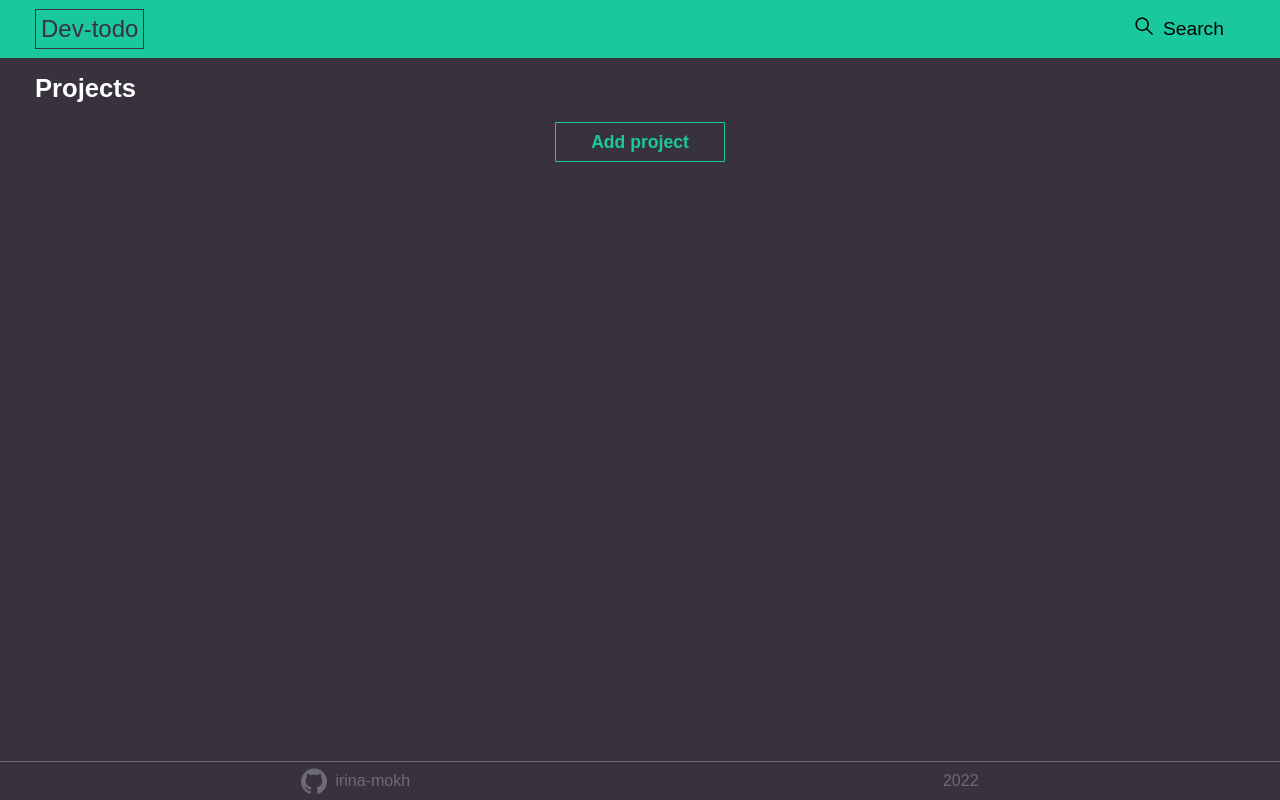
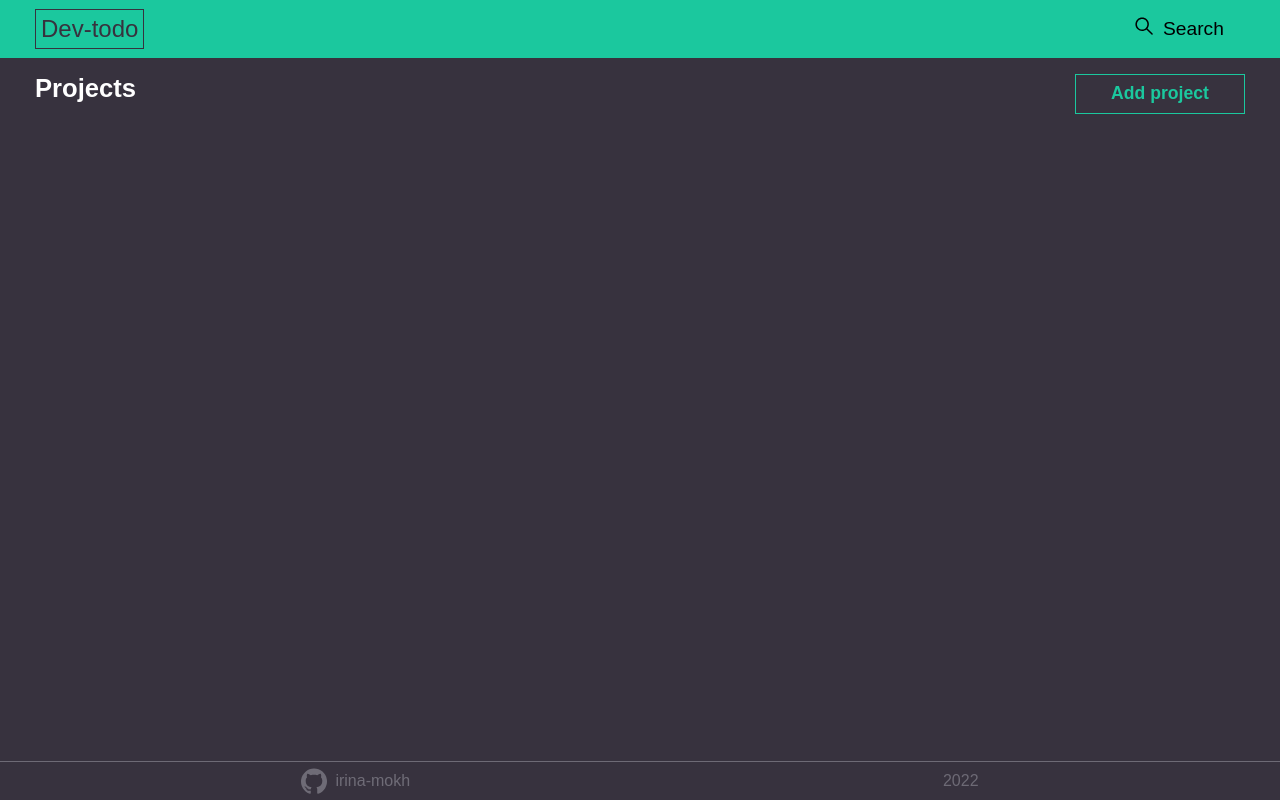
Before and after one commit to irina-mokh/dev-todo, a React (Create React App) app: page / in a window 1280 px wide. Built offline with nearby package versions, Linux system fonts and the light colour scheme.

Commit message:
feat: change home page layout

```diff
--- a/src/components/Home/Home.scss
+++ b/src/components/Home/Home.scss
@@ -3,6 +3,16 @@
 .home {
 	flex-grow: 1;
 	margin: 1em 0;
+}
+
+.main {
+	&__header {
+		display: flex;
+		justify-content: space-between;
+		.btn {
+			margin: 0 0 0 1em;
+		}
+	}
 }
 .projects {
 	margin: 0.6em 0;
--- a/src/components/Home/Home.tsx
+++ b/src/components/Home/Home.tsx
@@ -13,9 +13,8 @@ export const Home = () => {
   return (
     <main className="home main">
       <div className="container">
-        <h1 className="app__heading">Projects</h1>
-        <section>
-          <ul className="projects">{projects}</ul>
+        <header className="main__header">
+          <h1 className="app__heading">Projects</h1>
           <button className="btn" onClick={openModal}>
             Add project
           </button>
@@ -24,6 +23,9 @@ export const Home = () => {
               <CreateProject close={closeModal} />
             </Modal>
           )}
+        </header>
+        <section>
+          <ul className="projects">{projects}</ul>
         </section>
       </div>
     </main>
--- a/src/components/ProjectThumb/ProjectThumb.scss
+++ b/src/components/ProjectThumb/ProjectThumb.scss
@@ -3,14 +3,17 @@
 .project-thumb {
 	position: relative;
 	min-width: 200px;
-	max-width: 400px;
-	margin: 0 1em 1em 0;
+	flex-grow: 1;
+	margin: 1em;
 	list-style: none;
 	font-size: 1.5em;
 	font-weight: 600;
 	border: 1px solid vars.$gray;
 	box-shadow: 0 0 10px 10px rgba(0, 0, 0, 0.1);
 	transition: box-shadow 0.3s;
+	@media (max-width: vars.$smallScreen) {
+		margin: 0.5em;
+	}
 
 	&:hover {
 		box-shadow: 0 0 5px 5px rgba(0, 0, 0, 0.3);
@@ -18,17 +21,13 @@
 
 	&__title {
 		overflow: hidden;
-		display: inline-block;
-		width: calc(100%);
-		height: calc(100%);
 		text-overflow: ellipsis;
-		white-space:nowrap
 	}
 
 	&__delete {
 		position: absolute;
-		top: 1em;
-		right: 1em;
+		top: 0.5em;
+		right: 0.5em;
 		background-color: transparent;
 		border: none;
 		color: vars.$white;
```
